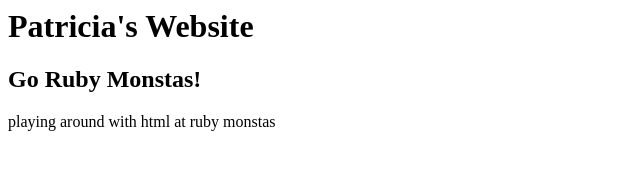
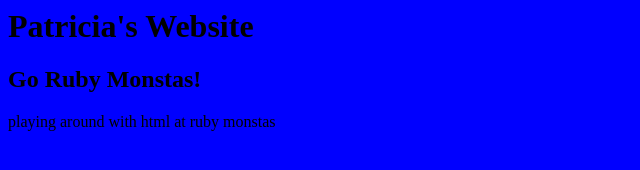
Before and after one commit to patriciaschulz/patriciaschulz.github.io, a plain HTML site: page index.html in a window 1280 px wide. Shown: the whole page, without its empty margins (0-640 px from the left). Drawn offline with Linux system fonts and the light colour scheme.

Commit message:
add blue background

```diff
--- a/index.html
+++ b/index.html
@@ -3,7 +3,7 @@
   <head>
   </head>
 
-    <body>
+    <body style="background-color: blue">
       <h1>
       Patricia's Website
       </h1>
```
